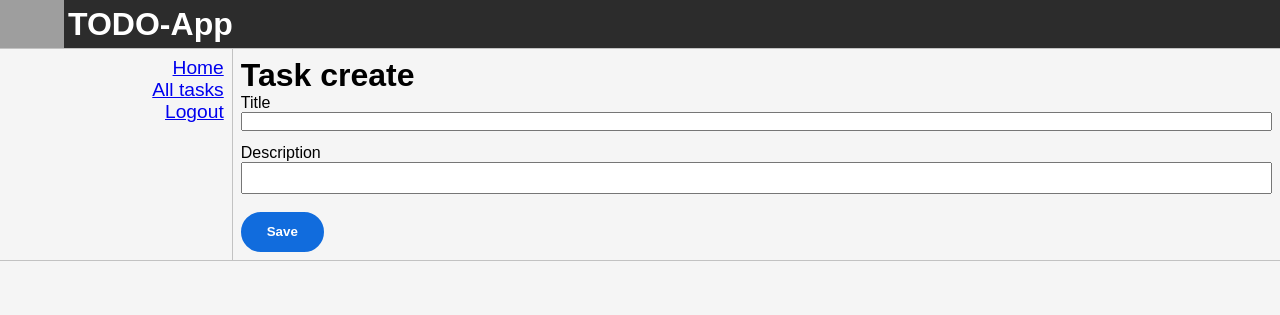
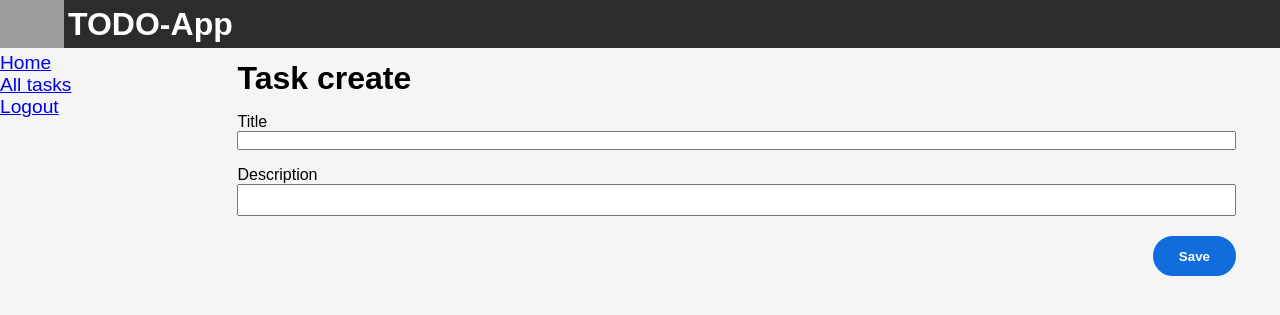
Before and after one commit to mmerklinger/todo-app, a Python web app: template todo_app/templates/tasks_create.html in a window 1280 px wide. Shown: the top 315 px of the page. Run offline with Jinja, Linux system fonts and the light colour scheme; the template is opened without the code that fills it, so the values that code supplies are empty; grey boxes are pictures that could not be loaded.

Commit message:
Improve margins of forms and buttons

```diff
--- a/todo_app/static/styles.css
+++ b/todo_app/static/styles.css
@@ -65,6 +65,7 @@ body {
 /* tables */
 
 table {
+    margin-top: 1em;
     border-collapse: collapse;
     border-spacing: 0px;
     table-layout: fixed;
@@ -85,14 +86,18 @@ table, th, td {
     flex-direction: row;
 }
 
+.task-box-form-element {
+    margin-top: 1em;
+}
+
 .task-box-form-element > input, textarea {
     box-sizing: border-box;
     width: 100%;
     resize: none;
-    margin-bottom: 1em;
 }
 
 .task-box-actions {
+    margin-top: 1em;
     text-align: right;
 }
 
@@ -106,14 +111,17 @@ table, th, td {
 .auth-box-message-element {
     box-sizing: border-box;
     resize: none;
-    margin-bottom: 1em;
+    margin-top: 1em;
     color: red;
+}
+
+.auth-box-form-element {
+    margin-top: 1em;
 }
 
 .auth-box-form-element > input, textarea {
     box-sizing: border-box;
     resize: none;
-    margin-bottom: 1em;
 }
 
 /* grid */
@@ -121,7 +129,7 @@ table, th, td {
 .grid-container {
     display: grid;
     grid-template-columns: 4fr;
-    gap: 0px 0px;
+    gap: 0.25em 0.25em;
     min-width: 360px;
 }
 
@@ -130,7 +138,6 @@ table, th, td {
     grid-column: 1 / 4;
     height: 3rem;
     background-color: #2c2c2c;
-    border-bottom: 1px solid #c2c2c2;
 }
 
 .menu {
@@ -149,7 +156,6 @@ table, th, td {
 .footer {
     grid-row: 3;
     grid-column: 1 / 4;
-    border-top: 1px solid #c2c2c2;
 }
 
 /* header */
@@ -190,7 +196,7 @@ table, th, td {
     .grid-container {
         display: grid;
         grid-template-columns: 2fr 9fr;
-        gap: 0px 0px;
+        gap: 0.25em 0.25em;
         min-width: 360px;
     }
 
@@ -198,16 +204,13 @@ table, th, td {
         grid-row: 1;
         grid-column: 1 / 12;
         height: 3rem;
-        border-bottom: 1px solid #c2c2c2;
     }
 
     .menu {
         grid-row: 2;
         grid-column: 1;
         display: inline !important;
-        text-align: right;
-        padding: 0.5em;
-        border-right: 1px solid #c2c2c2;
+        text-align: left;
     }
 
     .content {
@@ -220,7 +223,6 @@ table, th, td {
     .footer {
         grid-row: 3;
         grid-column: 1 / 12;
-        border-top: 1px solid #c2c2c2;
     }
 
     /* header */
--- a/todo_app/templates/auth_login.html
+++ b/todo_app/templates/auth_login.html
@@ -15,7 +15,7 @@
                         <div class="auth-box-form-element">
                             <label for="username">Username</label>
                             <br>
-                            <input type="text"name="username"></input>
+                            <input type="text" name="username"></input>
                         </div>
                         <div class="auth-box-form-element">
                             <label for="password">Password</label>
--- a/todo_app/templates/tasks_create.html
+++ b/todo_app/templates/tasks_create.html
@@ -1,6 +1,6 @@
 {% include 'header.html' %}
                 <h1>Task create</h1>
-                <div class="task-box"></div>
+                <div class="task-box">
                     <form method="post">
                         <div class="task-box-form-element">
                             <label for="title">Title</label>
@@ -11,7 +11,7 @@
                             <br>
                             <textarea name="description"></textarea>
                         </div>
-                        <div class="task-box-form-element">
+                        <div class="task-box-actions">
                             <button class="btn-primary" type="submit">Save</button>
                         </div>
                     </form>
--- a/todo_app/templates/tasks_get_by_id.html
+++ b/todo_app/templates/tasks_get_by_id.html
@@ -1,6 +1,6 @@
 {% include 'header.html' %}
                 <h1>Task view</h1>
-                <div class="task-box"></div>
+                <div class="task-box">
                     <div class="task-box-actions">
                         {% if task.open %}
                         <button class="btn-primary" onclick="window.location.href='{{ url_for('tasks.close_by_id', id=task.id) }}';">Close task</button>
--- a/todo_app/templates/tasks_update_by_id.html
+++ b/todo_app/templates/tasks_update_by_id.html
@@ -11,7 +11,7 @@
                             <br>
                             <textarea name="description">{{ task.description }}</textarea>
                         </div>
-                        <div class="task-box-form-element">
+                        <div class="task-box-actions">
                             <button class="btn-primary" type="submit">Save</button>
                         </div>
                     </form>
```
Also changed, not shown: todo_app/templates/tasks_get.html (+7 -1 lines).
